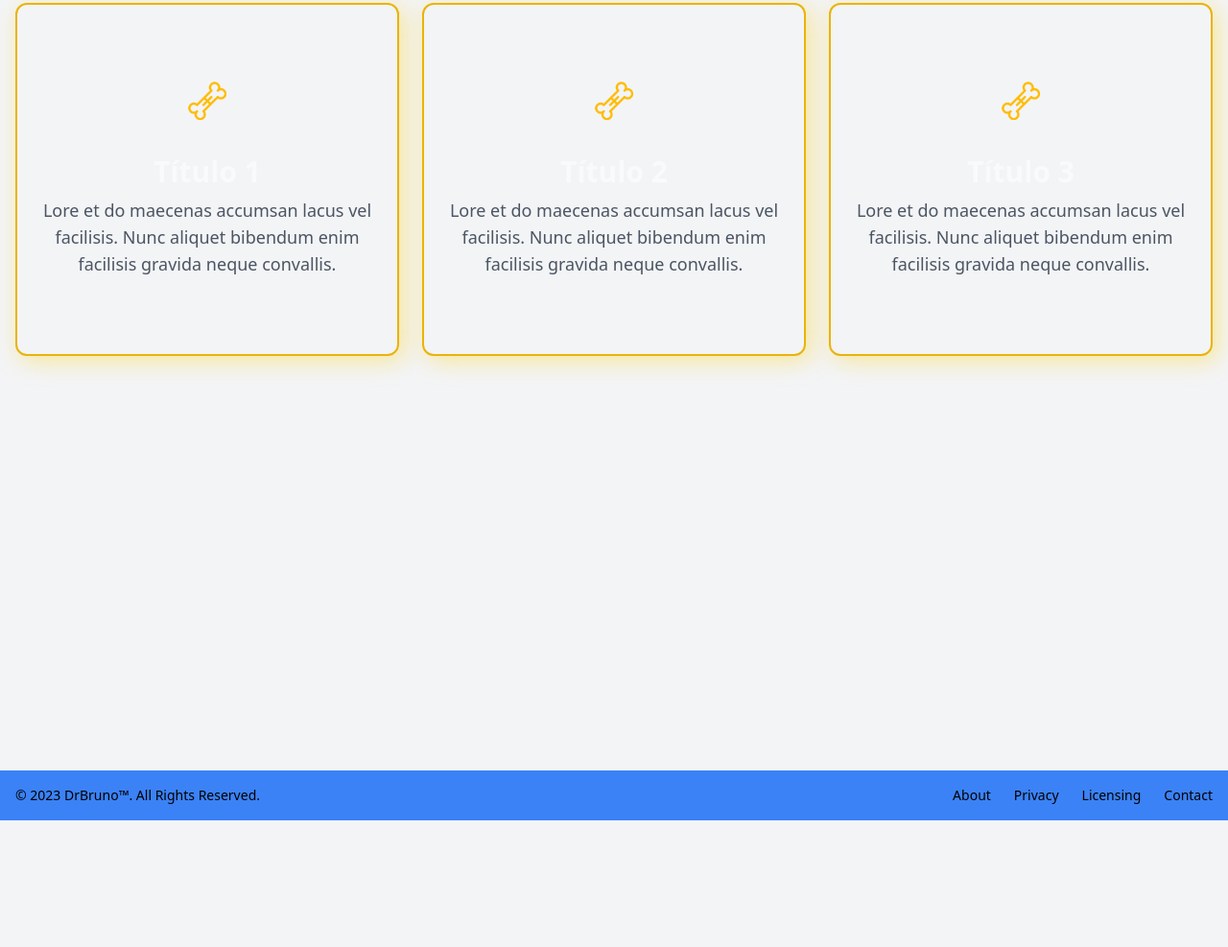
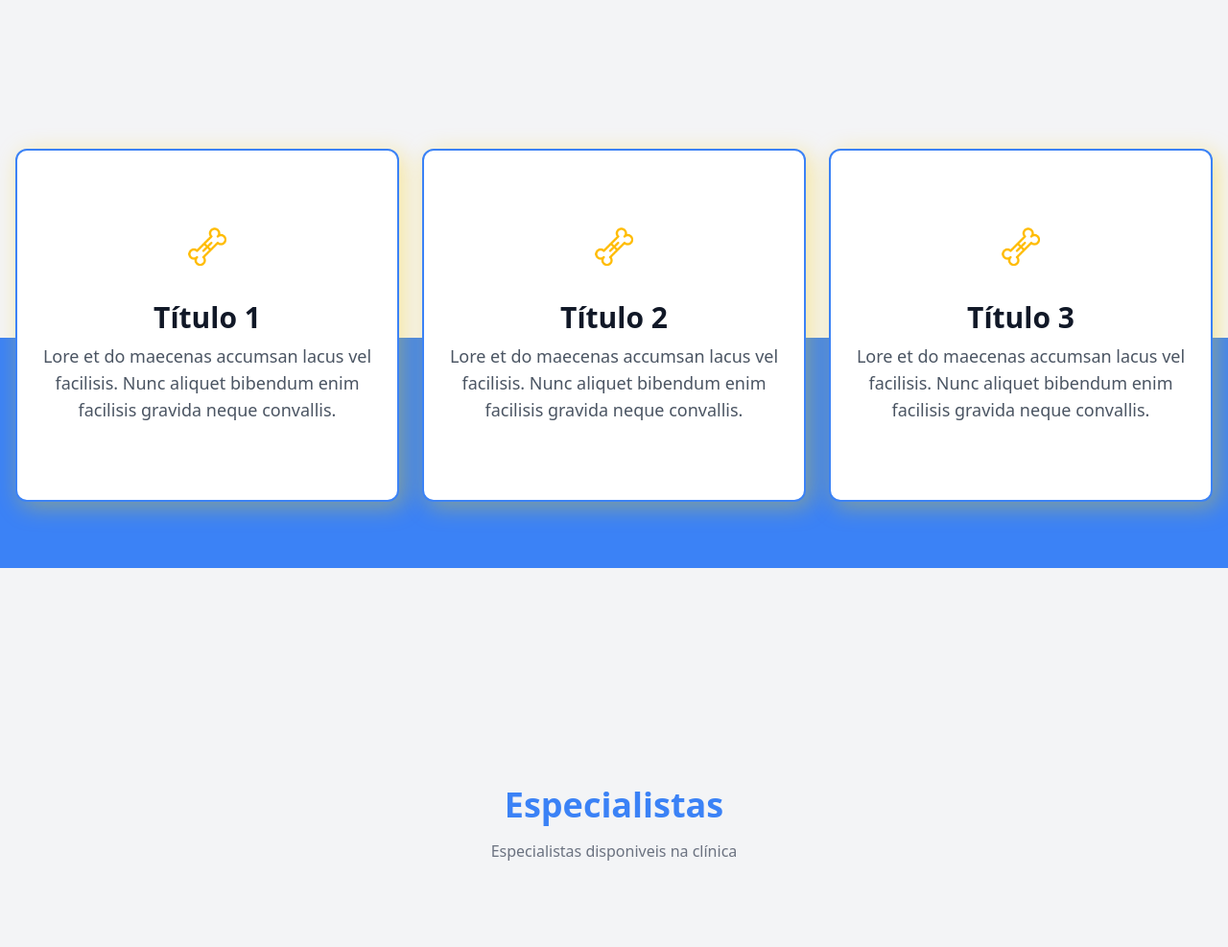
Before and after one commit to ErnandyLucena/ClinicaCuntoLanding, a plain HTML site: page index.html in a window 1280 px wide. Shown: the part 885-1872 px from the top of the page at 96% size. Before the commit the page ends 1740 px from the top, so only its background shows below. Drawn offline with nearby package versions, Linux system fonts and the light colour scheme; a script that the page names is missing.

Commit message:
Add files via upload

```diff
--- a/index.html
+++ b/index.html
@@ -75,38 +75,52 @@
 </div>
 
 
-<div class="">
-<div class="min-h-screen px-4 mt-20">
-    <div class="grid grid-cols-1 md:grid-cols-3 gap-6">
+<div class="relative min-h-screen px-4 mt-20 md:mt-4  flex items-center justify-center">
+  <!-- Faixa horizontal -->
+  <div class="absolute top-2/3 left-0 w-full h-60 bg-blue-500 transform -translate-y-1/2"></div>
+
+  <div class="relative grid grid-cols-1 md:grid-cols-3 gap-6">
       <!-- Card 1 -->
-        <div class="box-shadow border-2 border-yellow-500 justify-center rounded-xl p-6 text-center flex flex-col py-20 max-h-[500px] overflow-hidden">
+      <div class="box-shadow border-2 border-blue-500 justify-center rounded-xl p-6 text-center flex flex-col py-20 max-h-[500px] overflow-hidden bg-white">
           <img src="assets/osso-cion.png" alt="Image 2" class="w-10 mx-auto mb-5">
-            <h3 class="text-3xl font-semibold text-gray-50 mt-4">Título 1</h3>
+          <h3 class="text-3xl font-semibold text-gray-900 mt-4">Título 1</h3>
           <p class="text-gray-600 mt-2 text-lg">
               Lore et do maecenas accumsan lacus vel facilisis. Nunc aliquet bibendum enim facilisis gravida neque convallis.
           </p>
       </div>
 
       <!-- Card 2 -->
-        <div class="box-shadow border-2 border-yellow-500 justify-center rounded-xl p-6 text-center flex flex-col py-20 max-h-[500px] overflow-hidden">
+      <div class="box-shadow border-2 border-blue-500 justify-center rounded-xl p-6 text-center flex flex-col py-20 max-h-[500px] overflow-hidden bg-white">
           <img src="assets/osso-cion.png" alt="Image 2" class="w-10 mx-auto mb-5">
-            <h3 class="text-3xl font-semibold text-gray-50 mt-4">Título 2</h3>
+          <h3 class="text-3xl font-semibold text-gray-900 mt-4">Título 2</h3>
           <p class="text-gray-600 mt-2 text-lg">
               Lore et do maecenas accumsan lacus vel facilisis. Nunc aliquet bibendum enim facilisis gravida neque convallis.
           </p>
       </div>
 
       <!-- Card 3 -->
-        <div class="box-shadow border-2 border-yellow-500 justify-center rounded-xl p-6 text-center flex flex-col py-20 max-h-[500px] overflow-hidden">
+      <div class="box-shadow border-2 border-blue-500 justify-center rounded-xl p-6 text-center flex flex-col py-20 max-h-[500px] overflow-hidden bg-white">
           <img src="assets/osso-cion.png" alt="Image 2" class="w-10 mx-auto mb-5">
-            <h3 class="text-3xl font-semibold text-gray-50 mt-4">Título 3</h3>
+          <h3 class="text-3xl font-semibold text-gray-900 mt-4">Título 3</h3>
           <p class="text-gray-600 mt-2 text-lg">
               Lore et do maecenas accumsan lacus vel facilisis. Nunc aliquet bibendum enim facilisis gravida neque convallis.
           </p>
       </div>
   </div>
 </div>
+
+<div class=" min-h-screen  justify-center">
+  <div class="justify-center items-center flex flex-col">
+<h1 class="text-blue-500 text-3xl md:text-4xl font-bold mb-1 md:mb-4 mt-20" id="agendamento">
+    Especialistas
+  </h1>
+  <p class="text-gray-500 mb-14 text-center">Especialistas disponiveis na clínica</p>
   </div>
+
+</div>
+
+
+
 
 
 
```
Lines whose indentation alone changed are shown as unchanged.
